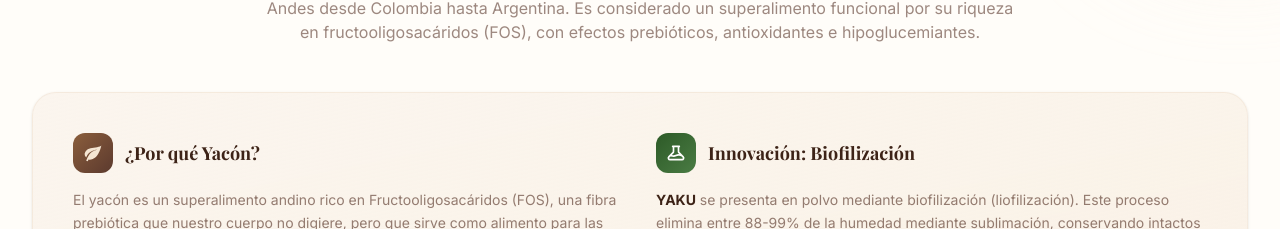
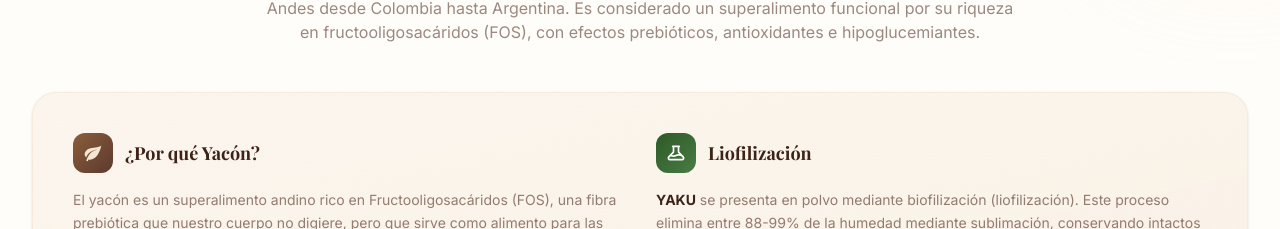
Before and after one commit to DrAlastor/project-nutrition, a Next.js app: page / in a window 1280 px wide. Shown: the part 1178-1407 px from the top of the page. Built offline with nearby package versions, Linux system fonts and the light colour scheme; a web font is replaced by a local one.

Commit message:
Actu coment

```diff
--- a/app/Project/components/sections/Informacion.tsx
+++ b/app/Project/components/sections/Informacion.tsx
@@ -10,7 +10,7 @@ const conceptos = [
     texto: "La inulina es un polisacárido presente de forma natural en el yacón. Los fructooligosacáridos (FOS) son oligosacáridos de fructosa con un grado de polimerización menor a 10, altamente solubles y con capacidad prebiótica. Son fermentados por bacterias benéficas en el colon, liberando ácidos grasos de cadena corta (AGCC) que mantienen la barrera intestinal.",
     icono: (
       <svg className="w-6 h-6" fill="currentColor" viewBox="0 0 24 24">
-        <path d="M17 8C8 10 5.9 16.17 3.82 21.34l1.89.66.95-2.3c.48.17.98.3 1.34.3C19 20 22 3 22 3c-1 2-8 2.25-13 3.25S2 11.5 2 13.5s1.75 3.75 1.75 3.75C7 8 17 8 17 8z"/>
+        <path d="M17 8C8 10 5.9 16.17 3.82 21.34l1.89.66.95-2.3c.48.17.98.3 1.34.3C19 20 22 3 22 3c-1 2-8 2.25-13 3.25S2 11.5 2 13.5s1.75 3.75 1.75 3.75C7 8 17 8 17 8z" />
       </svg>
     ),
     gradient: "from-yaku-green to-yaku-green-leaf",
@@ -81,7 +81,7 @@ export default function Informacion() {
           {/* Watermark */}
           <div className="absolute -bottom-8 -right-8 opacity-[0.04]">
             <svg className="w-40 h-40 text-yaku-green" fill="currentColor" viewBox="0 0 24 24">
-              <path d="M17 8C8 10 5.9 16.17 3.82 21.34l1.89.66.95-2.3c.48.17.98.3 1.34.3C19 20 22 3 22 3c-1 2-8 2.25-13 3.25S2 11.5 2 13.5s1.75 3.75 1.75 3.75C7 8 17 8 17 8z"/>
+              <path d="M17 8C8 10 5.9 16.17 3.82 21.34l1.89.66.95-2.3c.48.17.98.3 1.34.3C19 20 22 3 22 3c-1 2-8 2.25-13 3.25S2 11.5 2 13.5s1.75 3.75 1.75 3.75C7 8 17 8 17 8z" />
             </svg>
           </div>
 
@@ -90,7 +90,7 @@ export default function Informacion() {
               <div className="flex items-center gap-3 mb-4">
                 <div className="w-10 h-10 bg-gradient-to-br from-yaku-brown to-yaku-chocolate rounded-xl flex items-center justify-center">
                   <svg className="w-5 h-5 text-yaku-cream" fill="currentColor" viewBox="0 0 24 24">
-                    <path d="M17 8C8 10 5.9 16.17 3.82 21.34l1.89.66.95-2.3c.48.17.98.3 1.34.3C19 20 22 3 22 3c-1 2-8 2.25-13 3.25S2 11.5 2 13.5s1.75 3.75 1.75 3.75C7 8 17 8 17 8z"/>
+                    <path d="M17 8C8 10 5.9 16.17 3.82 21.34l1.89.66.95-2.3c.48.17.98.3 1.34.3C19 20 22 3 22 3c-1 2-8 2.25-13 3.25S2 11.5 2 13.5s1.75 3.75 1.75 3.75C7 8 17 8 17 8z" />
                   </svg>
                 </div>
                 <h3 className="font-serif text-lg font-bold text-yaku-chocolate-dark">¿Por qué Yacón?</h3>
@@ -107,7 +107,7 @@ export default function Informacion() {
                     <path strokeLinecap="round" strokeLinejoin="round" strokeWidth={2} d="M19.428 15.428a2 2 0 00-1.022-.547l-2.387-.477a6 6 0 00-3.86.517l-.318.158a6 6 0 01-3.86.517L6.05 15.21a2 2 0 00-1.806.547M8 4h8l-1 1v5.172a2 2 0 00.586 1.414l5 5c1.26 1.26.367 3.414-1.415 3.414H4.828c-1.782 0-2.674-2.154-1.414-3.414l5-5A2 2 0 009 10.172V5L8 4z" />
                   </svg>
                 </div>
-                <h3 className="font-serif text-lg font-bold text-yaku-chocolate-dark">Innovación: Biofilización</h3>
+                <h3 className="font-serif text-lg font-bold text-yaku-chocolate-dark">Liofilización</h3>
               </div>
               <p className="text-yaku-chocolate/65 leading-relaxed text-sm">
                 <strong className="text-yaku-chocolate-dark">YAKU</strong> se presenta en polvo mediante biofilización (liofilización). Este proceso elimina entre 88-99% de la humedad mediante sublimación, conservando intactos los componentes funcionales del yacón y el colágeno, garantizando un producto con mayor durabilidad y el 100% de sus propiedades.
```
